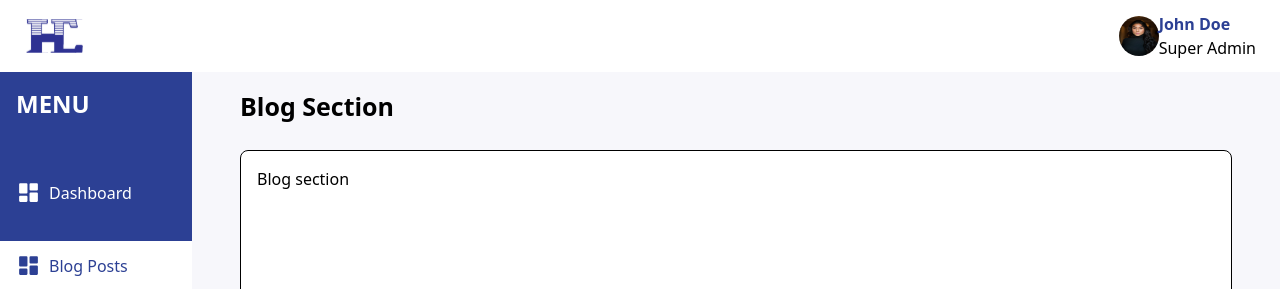
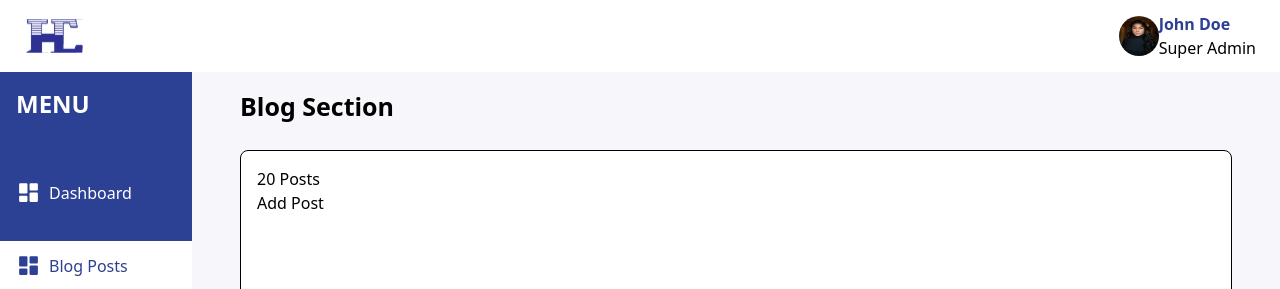
Before and after one commit to joshytheprogrammer/ochexagon_admin, a Next.js app: page /blog in a window 1280 px wide. Shown: the top 289 px of the page. Built offline with nearby package versions, Linux system fonts and the light colour scheme.

Commit message:
Created Structure for blog posts section

```diff
--- a/app/(panel)/blog/page.jsx
+++ b/app/(panel)/blog/page.jsx
@@ -1,7 +1,19 @@
+import BlogPosts from "@components/adminPanel/blog/BlogPosts";
+
 const BlogSection = () => {
   return (
-    <div>Blog section</div>
+    <div>
+      <div>
+        <div>
+          <div>20 Posts</div>
+          <button>Add Post</button>
+        </div>
+
+        <div><input type="text" /></div>
+      </div>
+      <BlogPosts />
+    </div>
   );
-}
+};
 
 export default BlogSection;
--- /dev/null
+++ b/components/adminPanel/blog/BlogPosts.jsx
@@ -0,0 +1,7 @@
+const BlogPosts = () => {
+  return (
+    <div></div>
+  );
+}
+
+export default BlogPosts;
```
